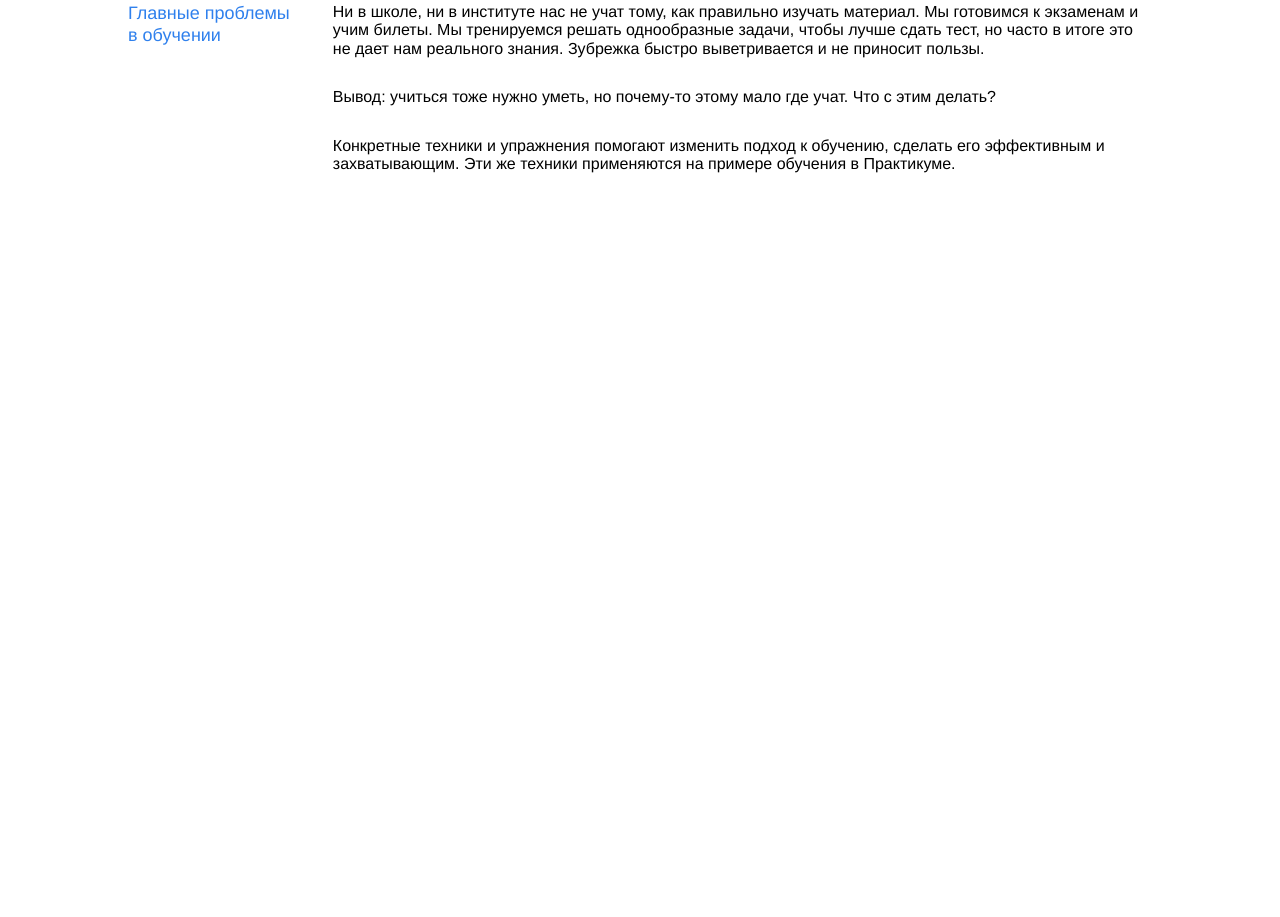
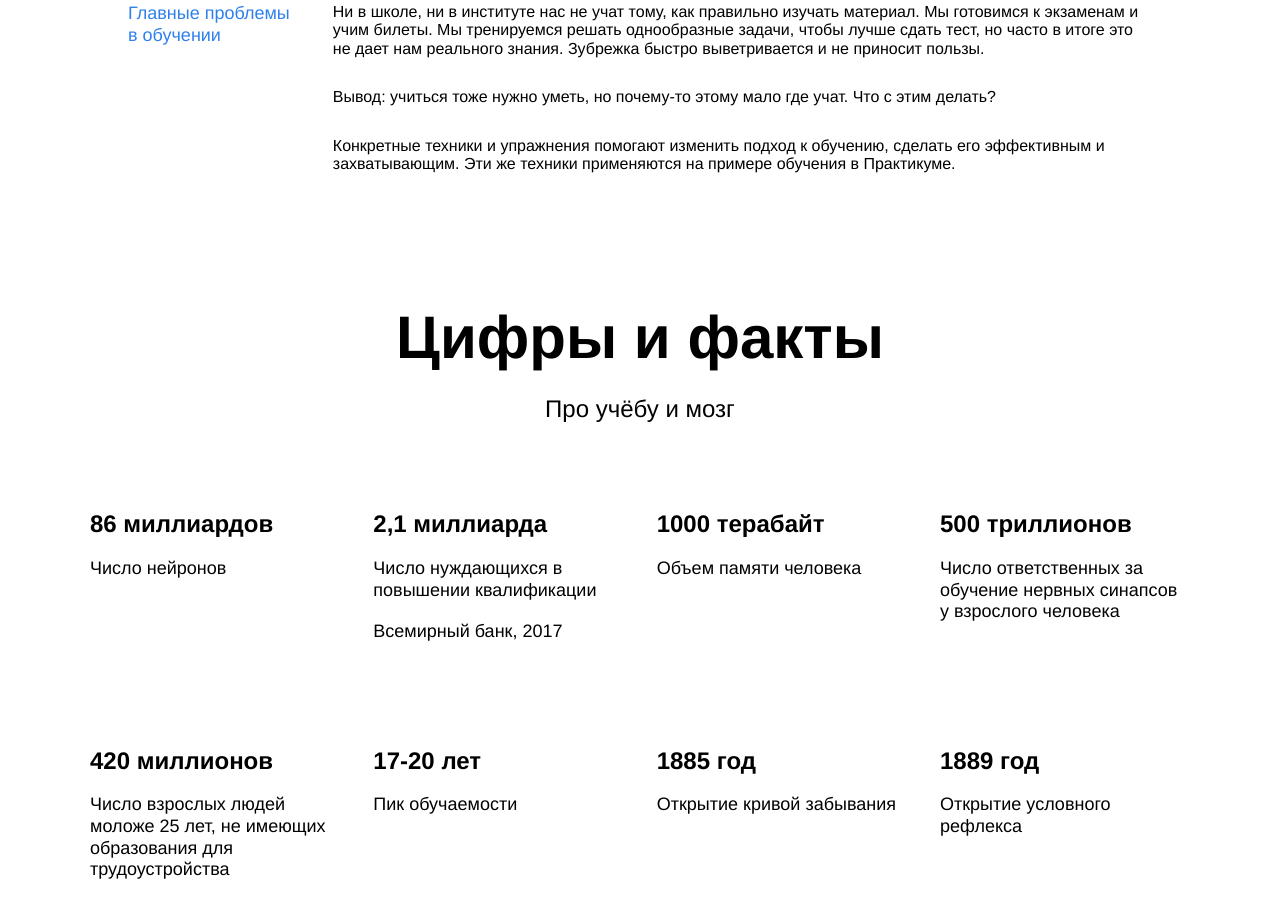
Before and after one commit to rnuravtsev/Flex-template, a plain HTML site: page index.html in a window 1280 px wide. Shown: the part 853-1770 px from the top of the page. Before the commit the page ends 1156 px from the top, so only its background shows below. Drawn offline with Linux system fonts and the light colour scheme.

Commit message:
task-4. Вёрстка и стилизация блока — digits + вынес позиционирование блоков на странице в отдельные классы

```diff
--- a/index.html
+++ b/index.html
@@ -9,7 +9,7 @@
 </head>
 <body>
 <div class="page">
-  <header class="header">
+  <header class="header page__header">
     <img class="header__logo header__logo_place_header" src="images/logo_place_header.svg"
          alt='Логотип "Яндекс Практикум"'>
     <h1 class="header__title">Научиться учиться</h1>
@@ -21,7 +21,7 @@
     <div class="header__square-pic"></div>
   </header>
   <main class="content">
-    <section class="description">
+    <section class="description page__description">
       <div class="two-columns">
         <div class="two-columns__brief">Главные проблемы в обучении</div>
         <div class="two-columns__main-text">
@@ -42,16 +42,53 @@
       </div>
     </section>
 
-    <section class="digits">
+    <section class="digits page__digits">
+      <h1 class="section-title">Цифры и факты</h1>
+      <h2 class="section-subtitle">Про учёбу и мозг</h2>
+      <div class="table">
+        <div class="table__cell">
+          <h3 class="table__heading">86 миллиардов</h3>
+          <p class="table__text">Число нейронов</p>
+        </div>
+        <div class="table__cell">
+          <h3 class="table__heading">2,1 миллиарда</h3>
+          <p class="table__text">Число нуждающихся в повышении квалификации</p>
+          <p class="table__text">Всемирный банк, 2017</p>
+        </div>
+        <div class="table__cell">
+          <h3 class="table__heading">1000 терабайт</h3>
+          <p class="table__text">Объем памяти человека</p>
+        </div>
+        <div class="table__cell">
+          <h3 class="table__heading">500 триллионов</h3>
+          <p class="table__text">Число ответственных за обучение нервных синапсов у взрослого человека</p>
+        </div>
+        <div class="table__cell">
+          <h3 class="table__heading">420 миллионов</h3>
+          <p class="table__text">Число взрослых людей моложе 25 лет, не имеющих образования для трудоустройства</p>
+        </div>
+        <div class="table__cell">
+          <h3 class="table__heading">17-20 лет</h3>
+          <p class="table__text">Пик обучаемости</p>
+        </div>
+        <div class="table__cell">
+          <h3 class="table__heading">1885 год</h3>
+          <p class="table__text">Открытие кривой забывания</p>
+        </div>
+        <div class="table__cell">
+          <h3 class="table__heading">1889 год</h3>
+          <p class="table__text">Открытие условного рефлекса</p>
+        </div>
+      </div>
     </section>
 
-    <section class="feynman">
+    <section class="feynman page__feynman">
     </section>
 
-    <section class="kaufman">
+    <section class="kaufman page__kaufman">
     </section>
   </main>
-  <footer class="footer">
+  <footer class="footer page__footer">
 
   </footer>
 </div>
--- a/styles/style.css
+++ b/styles/style.css
@@ -14,6 +14,14 @@
   margin: 0 auto;
   /* выше для экранов больше 1600px отцентрировали весь контент */
   font-family: 'Helvetica Neue', Arial, sans-serif;
+}
+
+.page__header,
+.page__description,
+.page__digits,
+.page__feynman,
+.page__kaufman {
+  margin-bottom: 100px;
 }
 
 .header {
@@ -76,8 +84,6 @@
 }
 
 .description {
-  margin-top: 100px;
-  margin-bottom: 100px;
   display: flex;
   justify-content: center;
 }
@@ -104,6 +110,58 @@
   margin-bottom: 30px;
 }
 
+.section-title,
+.section-subtitle {
+  margin: 0 auto;
+  text-align: center;
+  width: 60%;
+}
+
+.section-title {
+  margin-bottom: 20px;
+  font-size: 60px;
+  line-height: 69px;
+  font-weight: bold;
+}
+
+.section-subtitle {
+  margin-bottom: 60px;
+  font-size: 24px;
+  line-height: 34px;
+  font-weight: normal;
+}
+
+.table {
+  margin-left: auto;
+  margin-right: auto;
+  display: flex;
+  justify-content: space-between;
+  flex-wrap: wrap;
+  row-gap: 60px;
+  width: 1100px;
+}
+
+.table__cell {
+  width: 250px;
+}
+
+.table__heading,
+.table__text {
+  margin-bottom: 20px;
+}
+
+.table__heading {
+  font-size: 24px;
+  line-height: 1.15;
+  font-weight: bold;
+}
+
+.table__text {
+  line-height: 1.2;
+  font-size: 18px;
+  font-weight: normal;
+}
+
 /* и элемента с модификатором вида ключ-значение */
 .table__cell_theme_dark {
   width: 200px;
```
